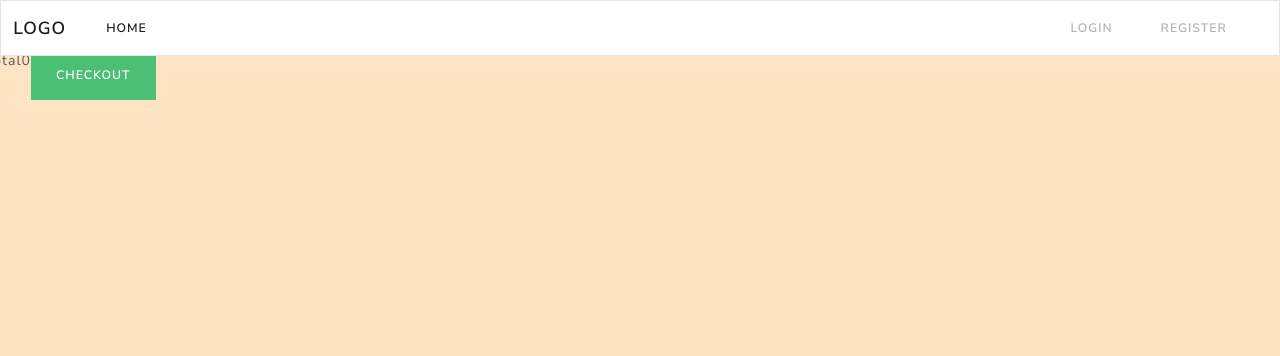
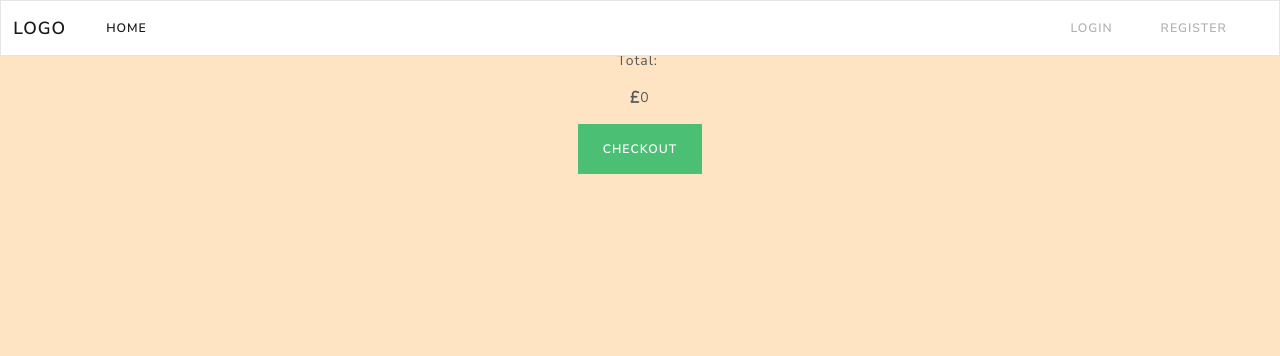
Before and after one commit to Sarosim/pictures-on-the-wall, a Django app: page /cart/ in a window 1280 px wide. Shown: the top 356 px of the page. Run offline with Django 3.2, Linux system fonts and the light colour scheme; some libraries are stand-ins or nearby versions.

Commit message:
displaying cart items adjusted - nicer look and feel

```diff
--- a/cart/contexts.py
+++ b/cart/contexts.py
@@ -11,10 +11,7 @@ def cart_contents(request):
     total = 0
     product_count = 0
 
-    print("cart.items: ", cart.items)
-
     for id, quantity in cart.items():
-        print("The id and quantity: ", id, quantity)
         product = get_object_or_404(Product, pk=id)
         total += quantity * product.base_repro_fee
         product_count += quantity
--- a/cart/templates/cart.html
+++ b/cart/templates/cart.html
@@ -14,29 +14,32 @@
 			<h3>{{ item.product.title }}</h3>
 			<p class="product-description">{{ item.product.description }}</p>
 			<p>{{ item.product.base_repro_fee }}</p>
-			<p>
+			<div>
 				<form class="form-inline" method="post" action="{% url 'adjust_cart' item.id %}">
 					{% csrf_token %}
 					<div class="form-group">
 						<label for="exampleInputAmount" class="sr-only">New Qty</label>
 						<div class="input-group">
-							<div class="input-group-addon">Qty</div>
-							<input name="quantity" type="number" min="0" max="999" class="form-control">
-							<div class="input-group-addon">{{item.quantity}}</div>
+							<div class="input-group-prepend">
+								<span class="input-group-text">Qty</span>
+							</div>
+							<input name="quantity" id="exampleInputAmount" type="number" min="0" max="999" class="form-control" value="{{item.quantity}}">
 						</div>
-					</div>
-					<button type="submit" class="btn btn-primary"><span class="glyphicon glyphicon-edit" aria-hidden="true"></span>Amend</button>
+						</div>
+						<button type="submit" class="btn btn-secondary p-2 ml-2">Update</button>
 				</form>
-			</p>
+			</div>
 		</div>
 	</div>
 	{% endfor %}
 </div>
-<div class="row">
-    <p>Total</p>
-    <p><span class="glyphicon glyphicon-pound" aria-hidden="true"></span>{{ total }}</p>
-    <a href="/" class="btn btn-success" role="button"><span class="glyphicon glyphicon-ok-sign" aria-hidden="true"></span>Checkout</a>
-    <!--Here comes the url of the checkout view once done-->
+<div class="container text-center">
+	<p>Total:&nbsp;</p>
+	<p class="mx-1">
+		<i class="fas fa-pound-sign"></i><span>{{ total }}</span>
+	</p>
+	<a href="/" class="btn btn-success" role="button">Checkout</a>
+	<!--Here comes the url of the checkout view once done-->
 </div>
 
 {% endblock %}
--- a/cart/views.py
+++ b/cart/views.py
@@ -26,6 +26,10 @@ def adjust_cart(request, id):
     quantity = int(request.POST.get('quantity'))
     cart = request.session.get('cart', {})
 
+    print(quantity)
+    print(cart[id])
+
+
     if quantity > 0:
         cart[id] = quantity
     else:
--- a/templates/base.html
+++ b/templates/base.html
@@ -6,6 +6,7 @@
 	<meta charset="UTF-8">
 	<meta name="viewport" content="width=device-width, initial-scale=1.0">
 	<meta http-equiv="X-UA-Compatible" content="ie=edge">
+    <link rel="stylesheet" href="https://stackpath.bootstrapcdn.com/bootstrap/4.1.3/css/bootstrap.min.css" integrity="sha384-MCw98/SFnGE8fJT3GXwEOngsV7Zt27NXFoaoApmYm81iuXoPkFOJwJ8ERdknLPMO" crossorigin="anonymous">
 	<link rel="stylesheet" href="https://stackpath.bootstrapcdn.com/bootswatch/4.4.1/lux/bootstrap.min.css"
 		integrity="sha384-oOs/gFavzADqv3i5nCM+9CzXe3e5vXLXZ5LZ7PplpsWpTCufB7kqkTlC9FtZ5nJo" crossorigin="anonymous">
     <link rel="stylesheet" href="{% static 'css/custom.css' %}" type="text/css">
@@ -60,6 +61,7 @@
 	<script src="https://stackpath.bootstrapcdn.com/bootstrap/4.4.1/js/bootstrap.min.js"
 		integrity="sha384-wfSDF2E50Y2D1uUdj0O3uMBJnjuUD4Ih7YwaYd1iqfktj0Uod8GCExl3Og8ifwB6" crossorigin="anonymous">
 	</script>
+    <script src="https://kit.fontawesome.com/732dca80a8.js" crossorigin="anonymous"></script>
 </body>
 
 </html>
```
Also changed, not shown: products/templates/products.html (+0 -15 lines).
